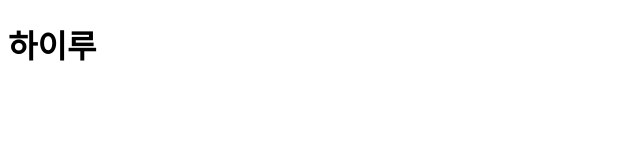
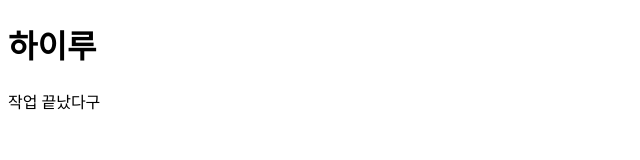
Before and after one commit to hanhyochan/test, a plain HTML site: page index.html in a window 1280 px wide. Shown: the whole page, without its empty margins (0-640 px from the left). Drawn offline with Linux system fonts and the light colour scheme.

Commit message:
수정내용커밋

```diff
--- a/index.html
+++ b/index.html
@@ -7,5 +7,6 @@
 </head>
 <body>
     <h1>하이루</h1>
+    <p>작업 끝났다구</p>
 </body>
 </html>
```
